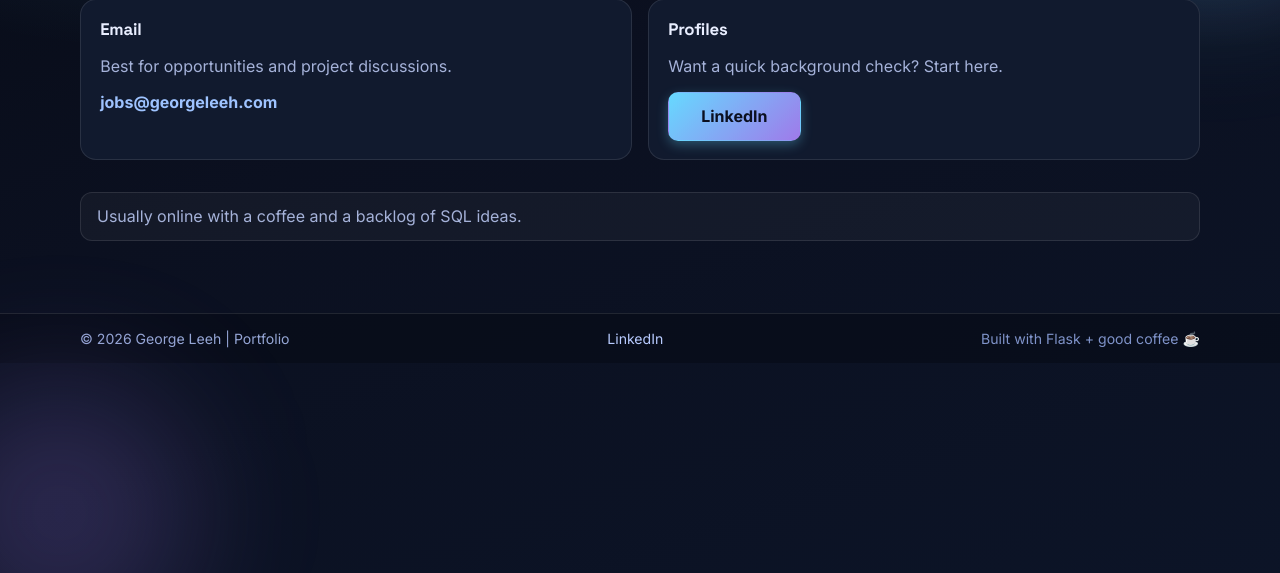
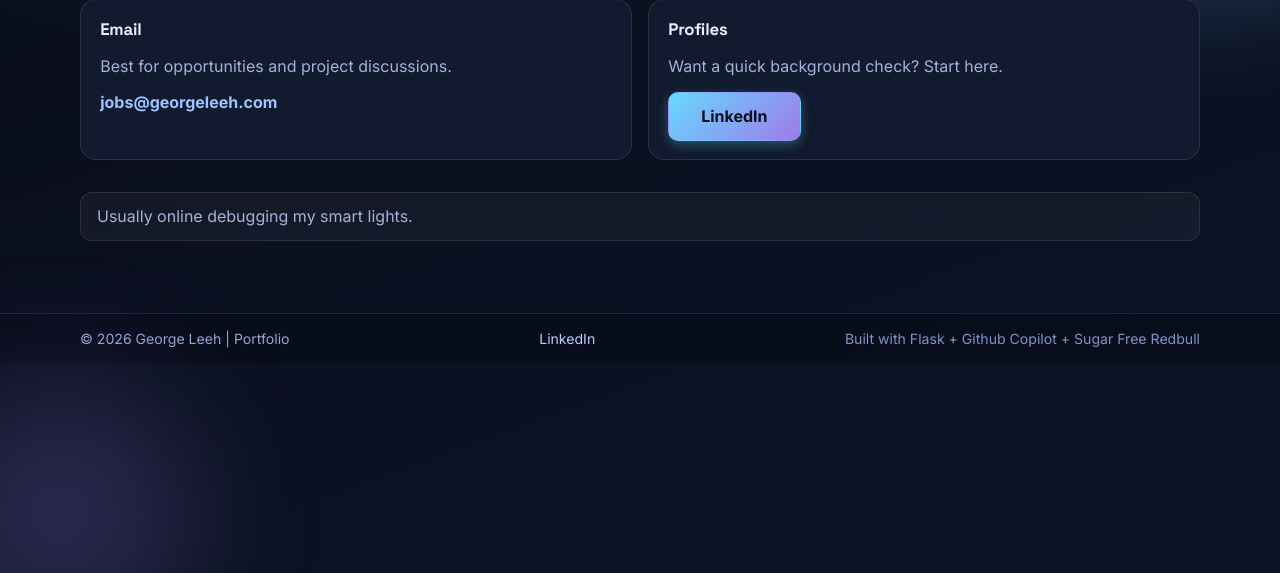
Before and after one commit to Georgeleeh/georgeleeh.com, a Flask app: page /contact in a window 1280 px wide. Shown: the part 227-800 px from the top of the page. Run offline with Flask 3, Linux system fonts and the light colour scheme.

Commit message:
Update footer note and fun section text for personalization

```diff
--- a/portfolio/templates/base.html
+++ b/portfolio/templates/base.html
@@ -42,7 +42,7 @@
         <span class="footer-links">
           <a href="{{ linkedin_url }}" target="_blank" rel="noopener">LinkedIn</a>
         </span>
-        <span class="footer-note">Built with Flask + good coffee ☕</span>
+        <span class="footer-note">Built with Flask + Github Copilot + Sugar Free Redbull</span>
       </div>
     </footer>
 
--- a/portfolio/templates/contact.html
+++ b/portfolio/templates/contact.html
@@ -23,6 +23,6 @@
 </section>
 
 <section class="fun-note">
-  <p>Usually online with a coffee and a backlog of SQL ideas.</p>
+  <p>Usually online debugging my smart lights.</p>
 </section>
 {% endblock %}
```
